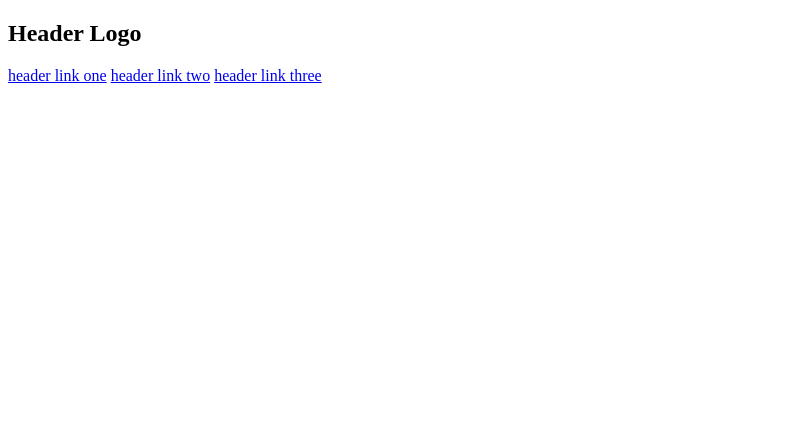
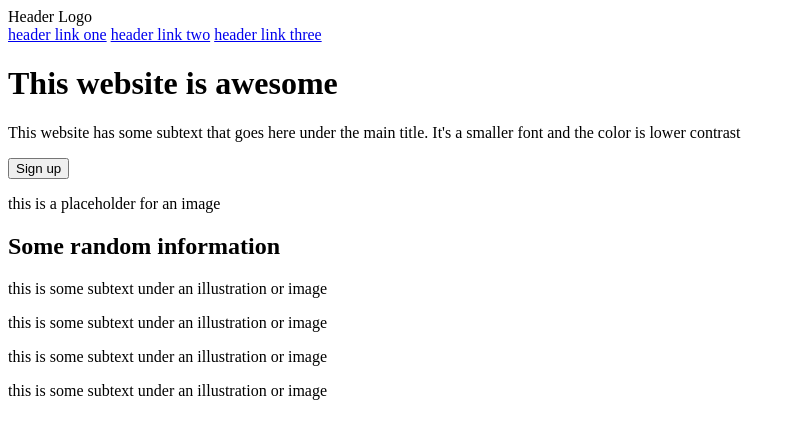
Before and after one commit to miftassirri/odin-landing-page, a plain HTML site: page index.html in a window 1280 px wide. Shown: the whole page, without its empty margins (0-794 px from the left). Drawn offline with Linux system fonts and the light colour scheme.

Commit message:
Add Hero and Information section

```diff
--- a/index.html
+++ b/index.html
@@ -9,7 +9,7 @@
 <body>
     <nav class="header">
         <div class="header-logo">
-            <h1>Header Logo</h1>
+            <span>Header Logo</span>
         </div>
         <div class="header-links">
             <a href="#">header link one</a>
@@ -18,5 +18,33 @@
         </div>
     </nav>
 
+    <div class="hero">
+        <h1>This website is awesome</h1>
+        <p>
+            This website has some subtext that goes here under the main title.
+            It's a smaller font and the color is lower contrast
+        </p>
+        <button type="button">Sign up</button>
+        <div class="hero-image">
+            <p>this is a placeholder for an image</p>
+        </div>
+    </div>
+
+    <div class="information">
+        <h2>Some random information</h2>
+        <div class="information-one">
+            <p>this is some subtext under an illustration or image</p>
+        </div>
+        <div class="information-two">
+            <p>this is some subtext under an illustration or image</p>
+        </div>
+        <div class="information-three">
+            <p>this is some subtext under an illustration or image</p>
+        </div>
+        <div class="information-four">
+            <p>this is some subtext under an illustration or image</p>
+        </div>
+    </div>
+
 </body>
 </html>
```
